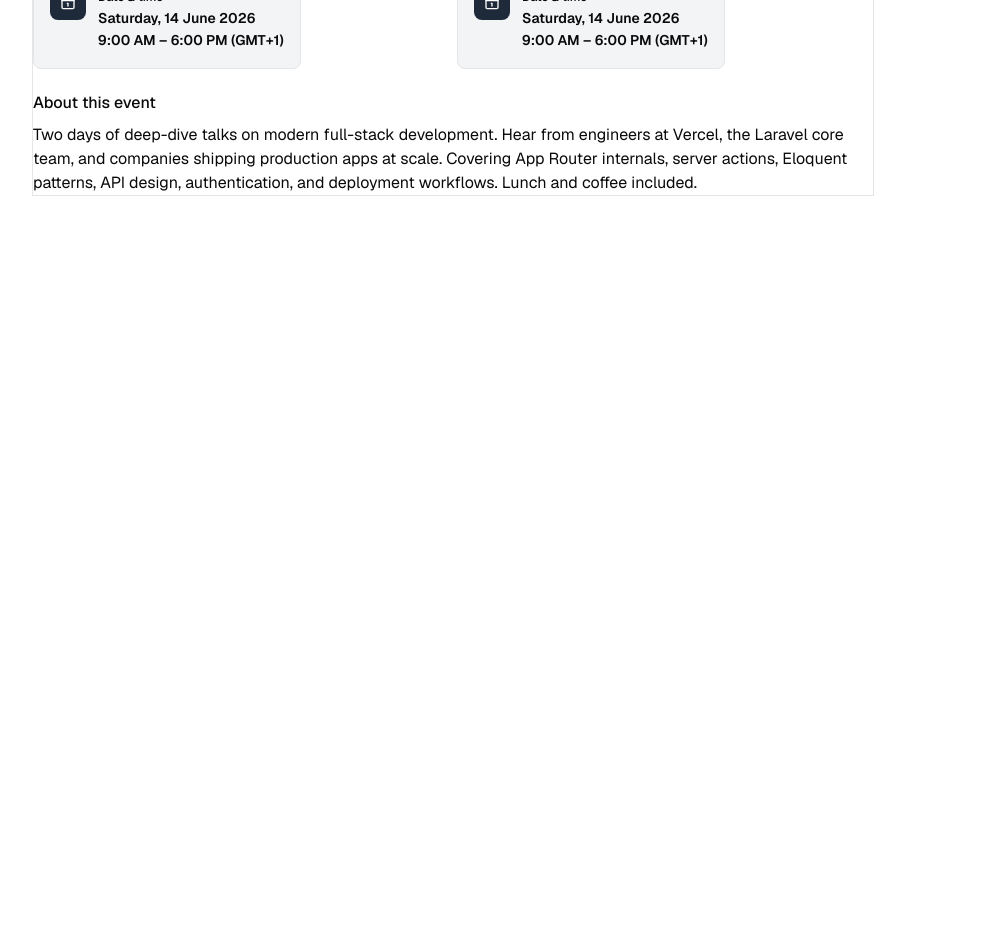
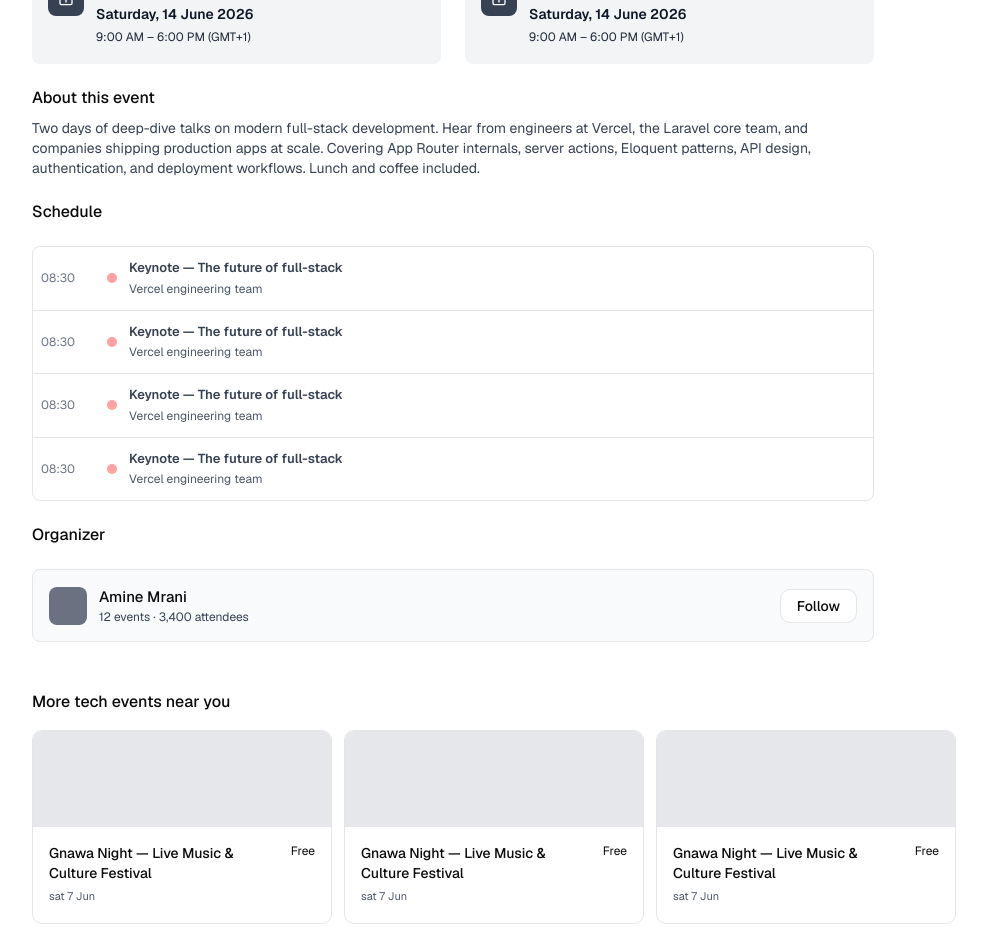
Before and after one commit to Ayoubaitihia/Event-booking-system, a Next.js app in the folder frontend/: page /events in a window 1280 px wide. Shown: the part 740-1688 px from the top of the page, without its empty margins (0-987 px from the left). Before the commit the page ends 960 px from the top, so only its background shows below. Built offline with nearby package versions, Linux system fonts and the light colour scheme.

Commit message:
v-19-06-20-59

```diff
--- a/frontend/src/app/(public)/events/EventDescription.tsx
+++ b/frontend/src/app/(public)/events/EventDescription.tsx
@@ -2,7 +2,7 @@ export default function EventDescription() {
   return (
     <div>
       <h3 className="font-medium">About this event</h3>
-      <p className="mt-2">
+      <p className="mt-2 text-gray-700 text-sm">
         Two days of deep-dive talks on modern full-stack development.
         Hear from engineers at Vercel, the Laravel core team, and companies
         shipping production apps at scale. Covering App Router internals,
--- a/frontend/src/app/(public)/events/EventInfoCard.tsx
+++ b/frontend/src/app/(public)/events/EventInfoCard.tsx
@@ -2,14 +2,14 @@ import { LuCalendar1 } from "react-icons/lu";
 
 export default function EventInfoCard() {
   return (
-    <div className="bg-gray-100 flex items-start gap-x-3 p-4 rounded-md border w-fit">
-      <div className="bg-gray-800 p-2.5 rounded-md">
+    <div className="bg-gray-100 flex items-start gap-x-3 p-4 rounded-md">
+      <div className="bg-gray-700 p-2.5 rounded-md">
         <LuCalendar1 className="text-white" />
       </div>
       <div>
-        <span className="text-xs font-medium">Date & time</span>
-        <h3 className="text-sm font-semibold">Saturday, 14 June 2026</h3>
-        <span className="text-sm font-semibold">9:00 AM – 6:00 PM (GMT+1)</span>
+        <span className="text-xs font-medium text-gray-600">Date & time</span>
+        <h3 className="text-sm font-semibold text-gray-900">Saturday, 14 June 2026</h3>
+        <span className="text-xs text-gray-800">9:00 AM – 6:00 PM (GMT+1)</span>
       </div>
     </div>
   );
--- a/frontend/src/app/(public)/events/EventInfoGrid.tsx
+++ b/frontend/src/app/(public)/events/EventInfoGrid.tsx
@@ -2,7 +2,7 @@ import EventInfoCard from '@/app/(public)/events/EventInfoCard'
 
 export default function EventInfoGrid() {
   return (
-    <div className="grid grid-cols-2 gap-2">
+    <div className="grid grid-cols-2 gap-x-6 gap-y-2 ">
       <EventInfoCard/>
       <EventInfoCard/>
       <EventInfoCard/>
--- a/frontend/src/app/(public)/events/page.tsx
+++ b/frontend/src/app/(public)/events/page.tsx
@@ -4,6 +4,10 @@ import EventPath from '@/app/(public)/events/EventPath'
 import EventMeta from '@/app/(public)/events/EventMeta'
 import EventInfoGrid from '@/app/(public)/events/EventInfoGrid'
 import EventDescription from '@/app/(public)/events/EventDescription'
+import EventSchedule from "@/components/events/EventSchedule"
+import OrganizerCard from "@/components/events/OrganizerCard"
+import BookingPanel from "@/components/bookings/BookingPanel"
+import RelatedEvents from '@/components/bookings/RelatedEvents'
 
 export default function EventsPage() {
   return (
@@ -12,7 +16,7 @@ export default function EventsPage() {
         <EventCover/>
 
         <div className="p-6 lg:px-8 grid grid-cols-[1fr_350px] gap-6">
-            <div className="flex flex-col gap-y-5.5 border">
+            <div className="flex flex-col gap-y-5.5">
                 <EventPath/>
                 <EventMeta/>
                 <h1 className="text-2xl font-semibold">
@@ -20,11 +24,17 @@ export default function EventsPage() {
                 </h1>
                 <EventInfoGrid/>
                 <EventDescription/>
+                <EventSchedule/>
+                <OrganizerCard/>
             </div>
 
             <aside>
+              <BookingPanel/>
+            </aside>
+        </div>
 
-            </aside>
+        <div className="p-6 lg:px-8">
+          <RelatedEvents/>
         </div>
 
     </>
--- /dev/null
+++ b/frontend/src/components/bookings/BookingPanel.tsx
@@ -0,0 +1,7 @@
+export default function BookingPanel() {
+    return (
+        <>
+
+        </>
+    )
+}
--- /dev/null
+++ b/frontend/src/components/bookings/RelatedEvents.tsx
@@ -0,0 +1,15 @@
+import RelatedEventsCard from '@/components/bookings/RelatedEventsCard'
+
+export default function RelatedEvents() {
+    return (
+        <>
+            <h3 className="font-medium">More tech events near you</h3>
+
+            <div className="flex items-center mt-4 gap-3">
+                <RelatedEventsCard/>
+                <RelatedEventsCard/>
+                <RelatedEventsCard/>
+            </div>
+        </>
+    )
+}
--- /dev/null
+++ b/frontend/src/components/bookings/RelatedEventsCard.jsx
@@ -0,0 +1,20 @@
+import { LuCalendar1 } from "react-icons/lu";
+import { FiMapPin } from "react-icons/fi";
+import { Badge } from "../ui/badge";
+
+export default function RelatedEventsCard() {
+    return (
+        <div className="border rounded-lg overflow-hidden w-75">
+            <div className="bg-gray-200 h-24"></div>
+            <div className="p-4">
+                <div className="flex items-start justify-between gap-x-4">
+                    <h3 className="text-sm font-medium">
+                    Gnawa Night — Live Music & Culture Festival
+                    </h3>
+                    <span className="text-xs">Free</span>
+                </div>
+                <span className="text-[11px] text-gray-600">sat 7 Jun</span>
+            </div>
+        </div>
+    )
+}
--- /dev/null
+++ b/frontend/src/components/events/EventSchedule.tsx
@@ -0,0 +1,54 @@
+export default function EventSchedule() {
+    return (
+        <>
+            <h3 className="font-medium">Schedule</h3>
+
+            <div className="border rounded-md overflow-hidden">
+                <div className="py-3 px-2 flex items-center text-sm gap-x-8 border-b">
+                    <span className="text-xs text-gray-500 font-base">08:30</span>
+                    <div className="flex items-center gap-x-3">
+                        <span className="w-2.5 h-2.5 rounded-full bg-red-300"></span>
+                        <div>
+                             <h4 className="text-[13px] text-gray-700 font-semibold">Keynote — The future of full-stack</h4>
+                            <span className="text-xs text-gray-600">Vercel engineering team</span>
+                        </div>
+
+                    </div>
+                </div>
+                <div className="py-3 px-2 flex items-center text-sm gap-x-8 border-b">
+                    <span className="text-xs text-gray-500 font-base">08:30</span>
+                    <div className="flex items-center gap-x-3">
+                        <span className="w-2.5 h-2.5 rounded-full bg-red-300"></span>
+                        <div>
+                             <h4 className="text-[13px] text-gray-700 font-semibold">Keynote — The future of full-stack</h4>
+                            <span className="text-xs text-gray-600">Vercel engineering team</span>
+                        </div>
+
+                    </div>
+                </div>
+                <div className="py-3 px-2 flex items-center text-sm gap-x-8 border-b">
+                    <span className="text-xs text-gray-500 font-base">08:30</span>
+                    <div className="flex items-center gap-x-3">
+                        <span className="w-2.5 h-2.5 rounded-full bg-red-300"></span>
+                        <div>
+                             <h4 className="text-[13px] text-gray-700 font-semibold">Keynote — The future of full-stack</h4>
+                            <span className="text-xs text-gray-600">Vercel engineering team</span>
+                        </div>
+
+                    </div>
+                </div>
+                <div className="py-3 px-2 flex items-center text-sm gap-x-8">
+                    <span className="text-xs text-gray-500 font-base">08:30</span>
+                    <div className="flex items-center gap-x-3">
+                        <span className="w-2.5 h-2.5 rounded-full bg-red-300"></span>
+                        <div>
+                             <h4 className="text-[13px] text-gray-700 font-semibold">Keynote — The future of full-stack</h4>
+                            <span className="text-xs text-gray-600">Vercel engineering team</span>
+                        </div>
+
+                    </div>
+                </div>
+            </div>
+        </>
+    )
+}
--- /dev/null
+++ b/frontend/src/components/events/OrganizerCard.tsx
@@ -0,0 +1,22 @@
+import { Button } from "@/components/ui/button"
+
+export default function OrganizerCard() {
+    return(
+        <>
+            <h3 className="font-medium">Organizer</h3>
+
+            <div className="flex items-center justify-between p-4 border rounded-md bg-gray-50">
+                <div className="flex items-center gap-x-3">
+                    <div className="h-9.5 w-9.5 bg-gray-500 rounded-md"></div>
+                    <div className="flex flex-col">
+                        <span className="text-[15px] font-medium">Amine Mrani</span>
+                        <span className="text-xs text-gray-700">12 events · 3,400 attendees</span>
+                    </div>
+                </div>
+
+                <Button className="p-4 cursor-pointer" variant="outline">Follow</Button>
+
+            </div>
+        </>
+    )
+}
```
Also changed, not shown: frontend/src/components/bookings/BookingModal.tsx (added, +7 -0 lines), frontend/src/components/bookings/ShareRow.tsx (added, +7 -0 lines).
